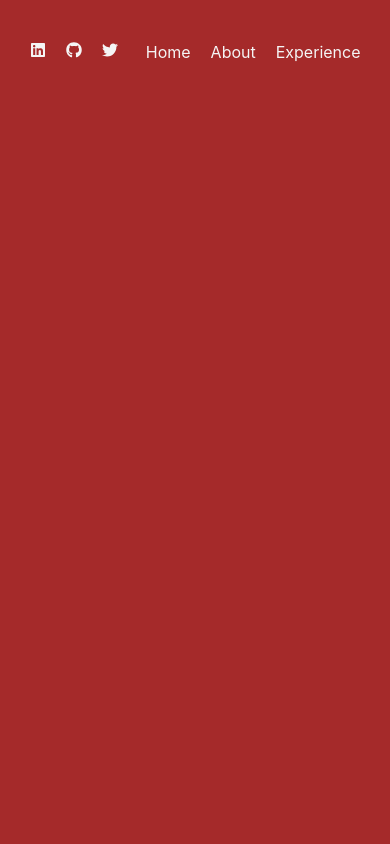
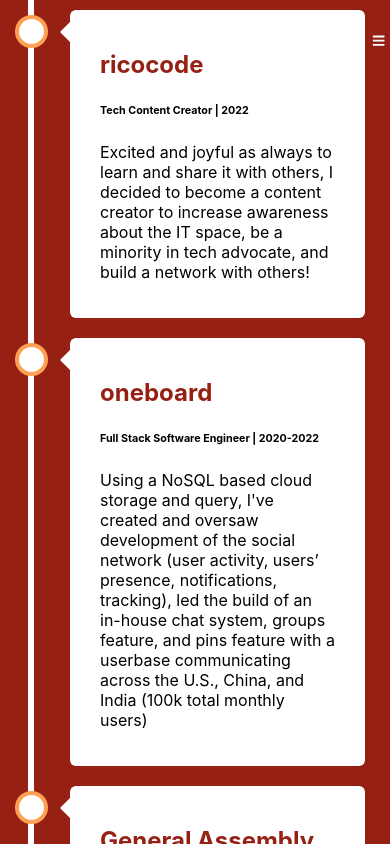
Before and after one commit to jfar41/jfar41.github.io, a React (Create React App) app: page /experience in a window 390 px wide. Built offline with nearby package versions, Linux system fonts and the light colour scheme; no server answers.

Commit message:
Fully responsive

```diff
--- a/src/App.js
+++ b/src/App.js
@@ -5,7 +5,8 @@
 import { Header } from './components/Header';
 import { HomePage } from './components/pages/HomePage';
 import { AboutPage } from './components/pages/AboutPage';
-
+import {Certificate} from "./components/pages/Certificate";
+import {Experience} from "./components/pages/Experience";
 
 function App() {
     return (
@@ -15,7 +16,9 @@
                 <Routes>
                     <Route path="/" element={<HomePage />} />
                     <Route path="/about" element={<AboutPage />} />
-
+                    <Route path="/certificates/GeneralAssembly" element={<Certificate type="GeneralAssembly" />}/>
+                    <Route path="/certificates/awsJobRoles" element={<Certificate type="awsJobRoles"/>}/>
+                    <Route path="/experience" element={<Experience />} />
                 </Routes>
             </div>
         </BrowserRouter>
--- a/src/Portfolio.js
+++ b/src/Portfolio.js
@@ -4,7 +4,7 @@
 import { Header } from "./components/Header";
 import {HomePage} from "./components/pages/HomePage";
 import {AboutPage} from "./components/pages/AboutPage";
-import {ProjectsPage} from "./components/pages/ProjectsPage";
+// import {ProjectsPage} from "./components/pages/ProjectsPage";
 
 export class Portfolio extends React.Component {
     constructor(props) {
@@ -24,7 +24,7 @@
             <div className="portfolio" id="portfolio">
                 <HomePage />
                 <AboutPage viewingPage={this.state.viewingPage}/>
-                <ProjectsPage />
+                {/* <ProjectsPage /> */}
                 <Header updateViewingPage={this.updateViewingPage}/>
             </div>
         )
--- a/src/components/Header.js
+++ b/src/components/Header.js
@@ -1,77 +1,87 @@
+import { useRef } from "react";
 import React from "react";
 import "./style.scss";
-import {FaPlay, FaLock, FaTwitter, FaGithub, FaLinkedin} from "react-icons/fa"
+import {FaPlay, FaLock, FaTwitter, FaGithub, FaLinkedin, FaBars, FaTimes} from "react-icons/fa"
 
-export class Header extends React.Component {
-    constructor(props) {
-        super(props);
-        this.state = {
-            homeFromTop: null,
-            aboutFromTop: null,
-            experienceFromTop: null,
-        }
+export const Header = () => {
+    const navRef = useRef()
+
+    const showNavBar = () => {
+        navRef.current.classList.toggle("responsiveNav");
     }
-    // componentDidMount() {
-    //     const portfolioRef = document.getElementById('portfolio')
-    //     const homeRef = document.getElementById('home')
-    //     const homeFromTop = homeRef.getBoundingClientRect().top
-    //     const aboutRef = document.getElementById('about')
-    //     const aboutFromTop = aboutRef.getBoundingClientRect().top
-    //     const experienceRef = document.getElementById('experience')
-    //     const experienceFromTop = experienceRef.getBoundingClientRect().top
+    return (
+        <div className="header">
+            <nav ref={navRef}>
+                <a href="/">Home</a>
+                <a href="/about">About</a>
+                <a href="/experience">Experience</a>
+                <a href="https://linktr.ee/ricocode">Socials</a>
+                <button className="navBtn navCloseBtn" onClick={showNavBar}>
+                    <FaTimes />
+                </button>
+            </nav>
+            <button className="navBtn" onClick={showNavBar}>
+                <FaBars />
+            </button>
 
-    //     this.setState({homeFromTop, aboutFromTop, experienceFromTop})
+        </div>
+    )
+}
 
-    //     portfolioRef.addEventListener('scroll', () => {
-    //         if (homeRef.getBoundingClientRect().top >= 0 || homeRef.getBoundingClientRect().bottom >= 0) {
-    //             window.history.pushState({'page_id': 1}, '', '/')
-    //             this.props.updateViewingPage(1)
-    //         } else if (aboutRef.getBoundingClientRect().top >= 0 || aboutRef.getBoundingClientRect().bottom >= 0) {
-    //             window.history.pushState({'page_id': 2}, '', '#about')
-    //             this.props.updateViewingPage(2)
-    //         } else if (experienceRef.getBoundingClientRect().top >= 0 || experienceRef.getBoundingClientRect().bottom >= 0) {
-    //             window.history.pushState({'page_id': 3}, '', "#experience")
-    //             this.props.updateViewingPage(3)
-    //         }
-    //     })
-    // }
-    render() {
-        const portfolio = document.getElementById('portfolio')
+// export class Header extends React.Component {
+//     constructor(props) {
+//         super(props);
+//         this.state = {
+//             homeFromTop: null,
+//             aboutFromTop: null,
+//             experienceFromTop: null,
+//         }
+//     }
+//     // componentDidMount() {
+//     //     const portfolioRef = document.getElementById('portfolio')
+//     //     const homeRef = document.getElementById('home')
+//     //     const homeFromTop = homeRef.getBoundingClientRect().top
+//     //     const aboutRef = document.getElementById('about')
+//     //     const aboutFromTop = aboutRef.getBoundingClientRect().top
+//     //     const experienceRef = document.getElementById('experience')
+//     //     const experienceFromTop = experienceRef.getBoundingClientRect().top
 
-        return (
-            <div className="header">
-                <div className="icons left">
-                    <a className="icon" href="https://www.linkedin.com/in/jesus-federico-aguilar/" target="_blank" rel="noreferrer noopener">
-                        <FaLinkedin />
-                    </a>
-                    <a className="icon" href="https://github.com/jfar41" target="_blank" rel="noreferrer noopener">
-                        <FaGithub />
-                    </a>
-                    <a className="icon" href="https://twitter.com/ricocodes" target="_blank" rel="noreferrer noopener">
-                        <FaTwitter />
-                    </a>
-                </div>
-                <div className="icons right">
-                    <div className="icon"
-                        onClick={() => portfolio.scrollTo(0, this.state.homeFromTop)}>
-                        Home
-                    </div>
-                    <div className="icon"
-                        onClick={() => portfolio.scrollTo(0, this.state.aboutFromTop + 1)}
-                    >
-                        About
-                    </div>
-                    <div className="icon"
-                        onClick={() => portfolio.scrollTo(0, this.state.experienceFromTop)}
-                    >
-                        Experience
-                    </div>
-                    {/* <div className="icon hidden">
-                        <FaLock/>
-                    </div> */}
-                </div>
-            </div>
-        )
+//     //     this.setState({homeFromTop, aboutFromTop, experienceFromTop})
 
-    }
-}
+//     //     portfolioRef.addEventListener('scroll', () => {
+//     //         if (homeRef.getBoundingClientRect().top >= 0 || homeRef.getBoundingClientRect().bottom >= 0) {
+//     //             window.history.pushState({'page_id': 1}, '', '/')
+//     //             this.props.updateViewingPage(1)
+//     //         } else if (aboutRef.getBoundingClientRect().top >= 0 || aboutRef.getBoundingClientRect().bottom >= 0) {
+//     //             window.history.pushState({'page_id': 2}, '', '#about')
+//     //             this.props.updateViewingPage(2)
+//     //         } else if (experienceRef.getBoundingClientRect().top >= 0 || experienceRef.getBoundingClientRect().bottom >= 0) {
+//     //             window.history.pushState({'page_id': 3}, '', "#experience")
+//     //             this.props.updateViewingPage(3)
+//     //         }
+//     //     })
+//     // }
+//     render() {
+//         const portfolio = document.getElementById('portfolio')
+
+//         return (
+//             <div className="header">
+//                 <div className="icons right">
+//                     <nav>
+//                         <a href="/">Home</a>
+//                         <a href="/about">About</a>
+//                         <a href="/experience">Experience</a>
+//                         <a href="https://linktr.ee/ricocode">Socials</a>
+//                         <button>
+//                             <FaTimes />
+//                         </button>
+//                     </nav>
+//                     <button>
+//                         <FaBars />
+//                     </button>
+//                 </div>
+//             </div>
+//         )
+
+//     }
+// }
--- a/src/components/pages/AboutPage.js
+++ b/src/components/pages/AboutPage.js
@@ -3,6 +3,7 @@
 // 2 spot lights are aimed at it
 // left side is about
 import React, { useRef } from "react";
+import ReactTooltip from "react-tooltip";
 import * as THREE from "three";
 import "./style.scss";
 import {Canvas} from "@react-three/fiber"
@@ -21,13 +22,15 @@
     constructor(props) {
         super(props);
         this.state = {
-
+            tooltip: null
         }
     }
 
     render() {
+
         return (
             <div className="aboutSection" id="about">
+
                 <div className="aboutRow">
                     <img src={jayAtGraduation} />
                     <div className="content rightSide">
@@ -46,21 +49,21 @@
                     </div>
                     <div className="content">
                         <div className="skills">
-                            <div className="skill">JavaScript</div>
-                            <div className="skill">TypeScript</div>
-                            <div className="skill">Python</div>
-                            <div className="skill">Google Cloud Platform</div>
-                            <div className="skill">Amazon Web Services</div>
-                            <div className="skill">React</div>
-                            <div className="skill">Redux</div>
-                            <div className="skill">Node.js</div>
-                            <div className="skill">Agile</div>
-                            <div className="skill">Github</div>
-                            <div className="skill">HTML</div>
-                            <div className="skill">CSS</div>
-                            <div className="skill">MongoDB</div>
+                            <div className="skill" data-tip="Frontend and Backend">JavaScript</div>
+                            <div className="skill" data-tip="Backend">TypeScript</div>
+                            <div className="skill" data-tip="Algorithms, Data Structures, web crawling">Python</div>
+                            <div className="skill" data-tip="Firebase, Firestore, Storage, Cloud Functions">Google Cloud Platform</div>
+                            <div className="skill" data-tip="Amplify, EC2, hosting">Amazon Web Services</div>
+                            <div className="skill" data-tip="Frontend">React</div>
+                            <div className="skill" data-tip="Frontend">Redux</div>
+                            <div className="skill" data-tip="Backend">Node.js</div>
+                            <div className="skill" data-tip="Professional experience @ oneboard">Agile</div>
+                            <div className="skill" data-tip="Version Control">Github</div>
+                            <div className="skill" data-tip="Frontend">HTML</div>
+                            <div className="skill" data-tip="Frontend: LESS, SCSS">CSS</div>
+                            <div className="skill" data-tip="Backend">MongoDB</div>
                         </div>
-                        {/* <p>JavaScript, React, Redux, Google Cloud Platform (firebase, firestore, cloud functions, security + permissions), Python, HTML, CSS, Node.js, TypeScript, web APIs, Express, Github, MongoDB, Amazon Web Services</p> */}
+
                     </div>
                 </div>
                 <div className="aboutRow">
@@ -68,17 +71,26 @@
                         <h1>Education</h1>
                     </div>
                     <div className="content">
-                        <ol>
+                        <p>
                             Biological Sciences B.S. from the University of California, Irvine
-                        </ol>
-                        <ol>
-                            Software Engineering Immersive by General Assembly
-                        </ol>
+                        </p>
                     </div>
                 </div>
-                {/* <div className="aboutRow">
-                    <h1 className="content">Experience</h1>
-                </div> */}
+                <div className="aboutRow">
+                    <div className="content sectionTitle" >
+                        <h1>Certificates</h1>
+                    </div>
+                    <div className="content">
+                        <a href="/certificates/GeneralAssembly">
+                            Software Engineering Immersive by General Assembly
+                        </a>
+                        <a href="/certificates/awsJobRoles">
+                            AWS Job Roles in Cloud
+                        </a>
+                    </div>
+                </div>
+                <ReactTooltip place="top" effect="solid"  globalEventOff="click"/>
+
             </div>
         )
     }
--- /dev/null
+++ b/src/components/pages/Certificate.js
@@ -0,0 +1,18 @@
+import "../../style.scss"
+
+const CERTIFICATES = {
+    "GeneralAssembly": {
+        img: require("../../images/GeneralAssemblyCertificate.png")
+    },
+    "awsJobRoles": {
+        img: require("../../images/aws-job-roles-in-cloud.png")
+    }
+}
+export const Certificate = ({type}) => {
+    console.log(type)
+    return (
+        <div className="certificate">
+            <img src={CERTIFICATES[type].img}  />
+        </div>
+    )
+}
--- a/src/components/pages/ProjectsPage.js
+++ b/src/components/pages/Experience.js
@@ -1,7 +1,7 @@
 import React from "react";
 import "./projectsPage.scss";
 
-const Projects = {
+const Experiences = {
     personal: {
         name: "ricocode",
         link: "https://linktr.ee/ricocode",
@@ -30,31 +30,30 @@
         summary: "Graduated with a Bachelors in Science for biology with an emphasis on human biology. I founded and was president of Community Table, a student led org that tackles on food insecurity within the UCI community. I also served as a Regional Director, on behalf of Thrive Scholars, to mentor 30 Thrive scholars."
     }
 }
-export const ProjectsPage = () => {
+export const Experience = () => {
     return (
         <div className="timeLineUI" id="experience">
             <div className="timeline">
-                {Object.keys(Projects).map((project, idx) => <ProjectContainer project={project} idx={idx} key={idx}/>)}
+                {Object.keys(Experiences).map((experience, idx) => <ExperienceContainer experience={experience} idx={idx} key={idx}/>)}
             </div>
         </div>
     )
 }
-const ProjectContainer = ({project, idx}) => {
-    let projectRef = Projects[project]
+const ExperienceContainer = ({experience, idx}) => {
+    let experienceRef = Experiences[experience]
     let containerStyles;
     if (idx % 2 === 0) {
         containerStyles = "container right"
     } else {
         containerStyles = "container left"
     }
-    console.log(project)
     return (
         <div class={containerStyles}>
             <div class="content">
-                <h2><a href={projectRef.link}>{projectRef.name}</a></h2>
-                <h6>{projectRef.years}</h6>
+                <h2><a href={experienceRef.link}>{experienceRef.name}</a></h2>
+                <h6>{experienceRef.years}</h6>
                 <p>
-                    {projectRef.summary}
+                    {experienceRef.summary}
                 </p>
             </div>
         </div>
--- a/src/components/style.scss
+++ b/src/components/style.scss
@@ -5,38 +5,118 @@
     opacity: 1;
     z-index: 1000;
     top: 0;
-    position: relative;
+    position: fixed;
     width: 100vw;
     height: 10%;
     left: 0;
     padding: 0;
     margin: 0;
     transition: 1s all ease-in-out;
-
-    .icons {
-        padding: 0;
-        z-index: 0;
-        position: absolute;
-        top: 5vh;
-        display: flex;
-        flex-direction: row;
-
-        .icon {
-            color: whitesmoke;
-            margin: 0px 5px;
-            margin: 0px 10px;
+    display: flex;
+    justify-content: end;
+    align-items: center;
+    nav {
+        a {
+            margin: 0 2rem;
+            color: white;
             text-decoration: none;
-            cursor: pointer;
-        }
-        .hidden {
-            cursor:not-allowed;
+            &:hover {
+                color: $vibrant-red;
+            }
         }
 
     }
-    .left {
-        left: 5vw;
+    .navBtn {
+        padding: 5px;
+        cursor: pointer;
+        background: transparent;
+        border: none;
+        outline: none;
+        color: white;
+        visibility: hidden;
+        opacity: 0;
+
     }
-    .right {
-        right: 5vw;
+    .responsiveNav {
+        transform: none;
     }
 }
+
+@media only screen and (max-width: 1024px) {
+    .header {
+        .navBtn {
+            visibility: visible;
+            opacity: 1;
+        }
+        nav {
+            position: fixed;
+            top: 0;
+            left: 0;
+            height: 100%;
+            width: 100%;
+            display: flex;
+            flex-direction: column;
+            align-items: center;
+            justify-content: center;
+            gap: 1.5rem;
+            background-color: grey;
+            transition: 1s;
+            transform: translateY(-100vh);
+            .navCloseBtn {
+                position: absolute;
+                top: 2rem;
+                right: 2rem;
+            }
+            a {
+                font-size: 1.5rem;
+            }
+        }
+        .responsiveNav {
+            transform: none;
+        }
+    }
+}
+
+// .header {
+//     opacity: 1;
+//     z-index: 1000;
+//     top: 0;
+//     position: fixed;
+//     width: 100vw;
+//     height: 10%;
+//     left: 0;
+//     padding: 0;
+//     margin: 0;
+//     transition: 1s all ease-in-out;
+//     a {
+//         color: white;
+//         box-sizing: border-box;
+//         margin: 10px;
+//     }
+//     .icons {
+//         padding: 0;
+//         z-index: 0;
+//         position: absolute;
+//         top: 5vh;
+//         display: flex;
+//         flex-direction: row;
+
+//         .icon {
+//             color: whitesmoke;
+//             margin: 0px 5px;
+//             margin: 0px 10px;
+//             text-decoration: none;
+//             cursor: pointer;
+//         }
+//         .hidden {
+//             cursor:not-allowed;
+//         }
+
+//     }
+//     .left {
+//         left: 5vw;
+//     }
+//     .right {
+//         right: 5vw;
+//     }
+// }
```
Also changed, not shown: src/components/pages/style.scss (+49 -4 lines), src/style.scss (+16 -0 lines), src/images/GeneralAssemblyCertificate.png (added), src/images/aws-job-roles-in-cloud.png (added).
